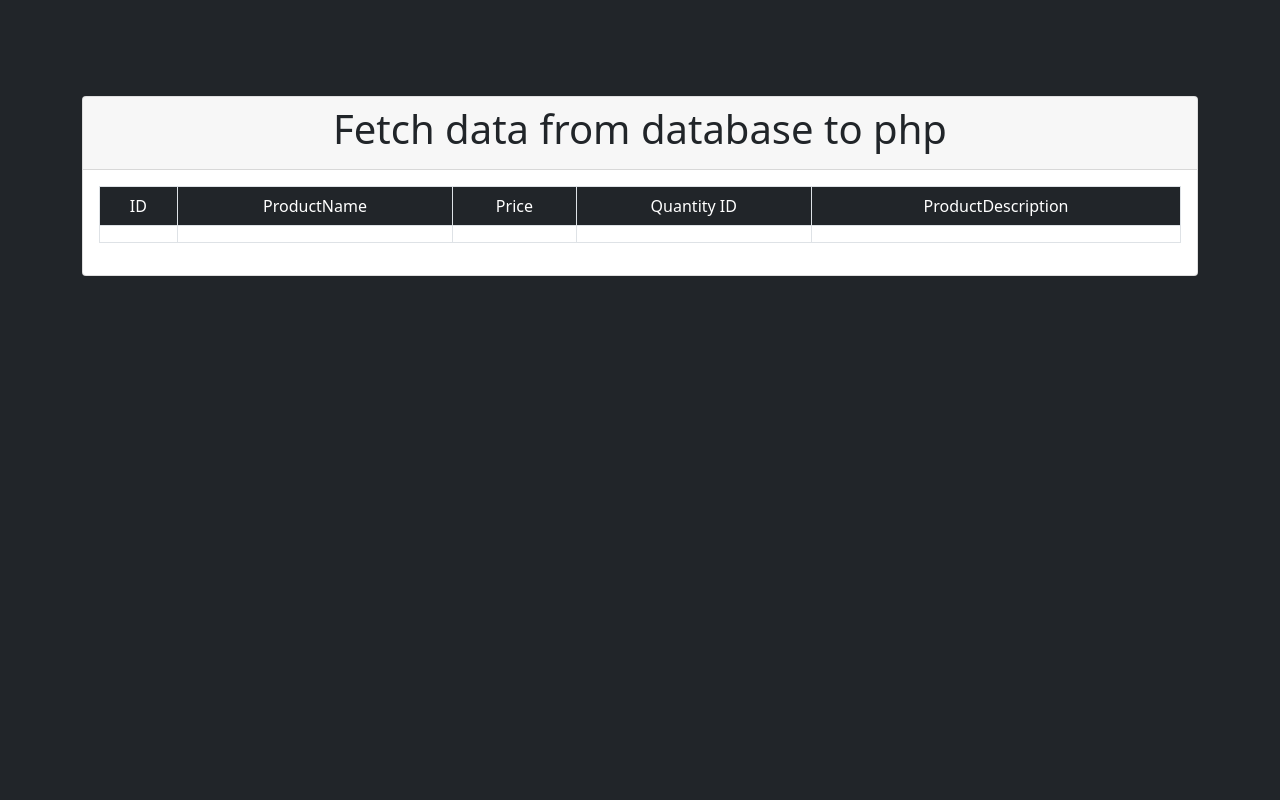
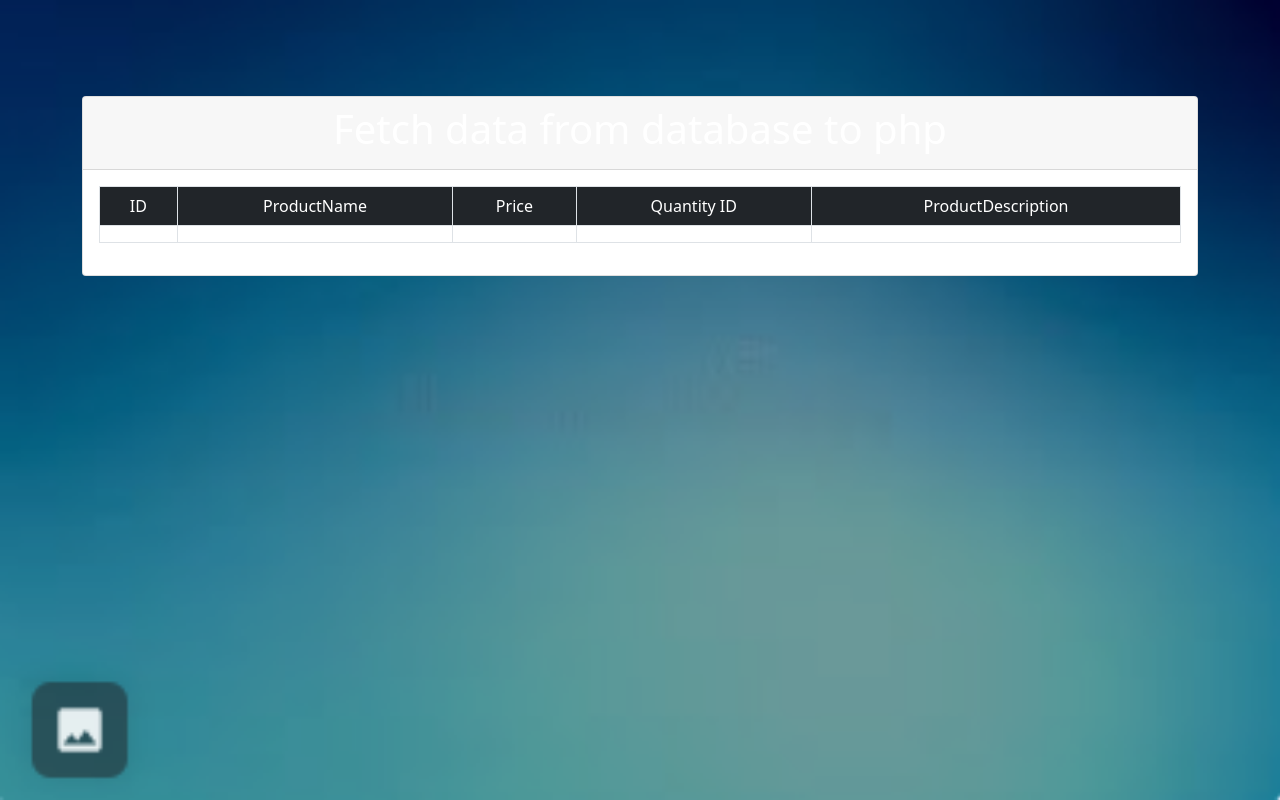
Before and after one commit to shrutirupintanna/product-catalogue, a PHP site: page /product.php in a window 1280 px wide. Run offline with PHP 8.4, Linux system fonts and the light colour scheme; data that the repository does not hold is empty.

Commit message:
added background in the page

```diff
--- a/product.php
+++ b/product.php
@@ -9,6 +9,13 @@
 <head>
     <title>Fetch data </title>
     <link rel="stylesheet" href="css/bootstrap.min.css">
+    <style>
+        body {
+            background-image:url(p5.png);
+            background-size:cover;
+            color: white;
+        }
+    </style>
 </head>
 <body class="bg-dark">
     <div class="container">
```
